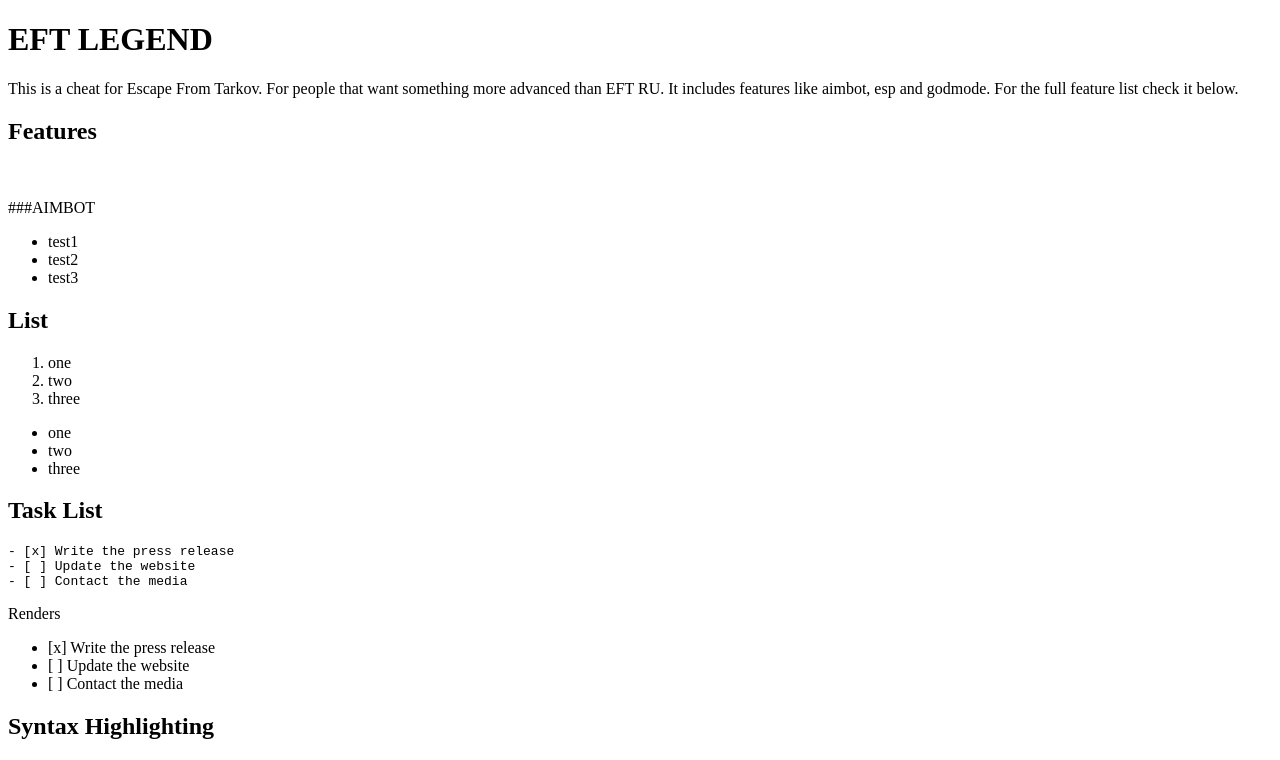
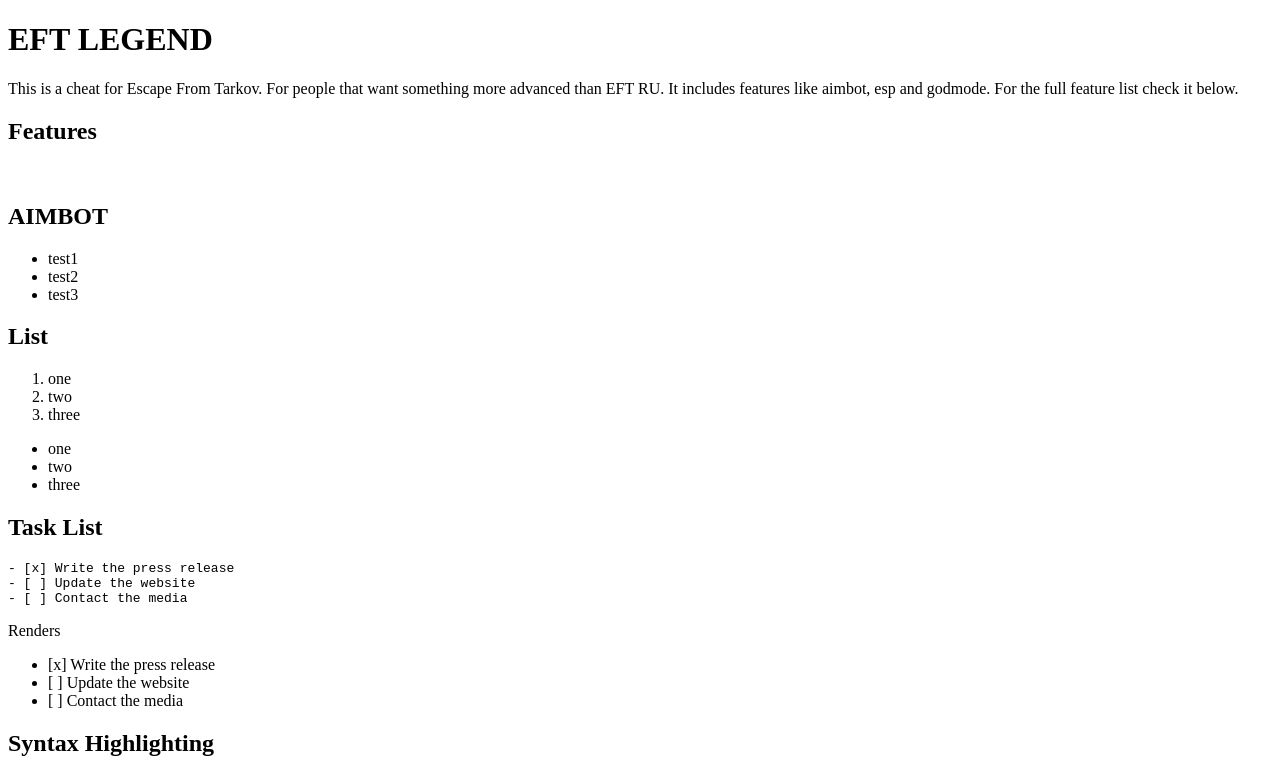
Before and after one commit to monuzo/monuzo, a Next.js app: page /cheats/eft-legend in a window 1280 px wide. Shown: the top 760 px of the page. Built offline with nearby package versions, Linux system fonts and the light colour scheme.

Commit message:
Update eft-legend.mdx

```diff
--- a/pages/cheats/eft-legend.mdx
+++ b/pages/cheats/eft-legend.mdx
@@ -8,7 +8,7 @@ It includes features like aimbot, esp and godmode. For the full feature list che
 
 <br />
 
-###AIMBOT
+## AIMBOT
 - test1
 - test2
 - test3
```
